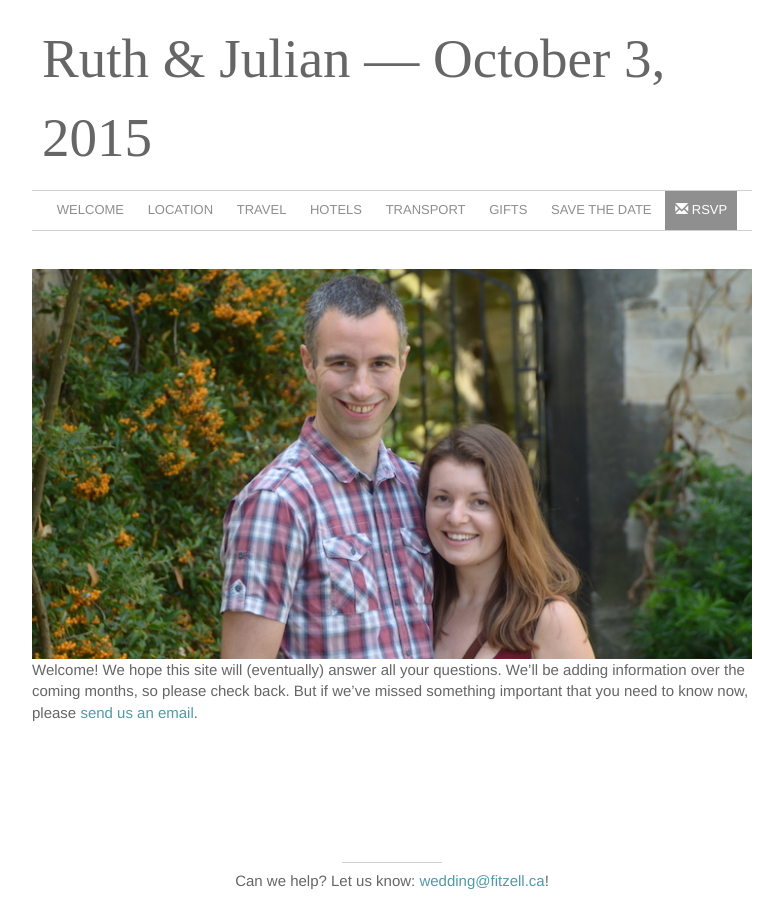
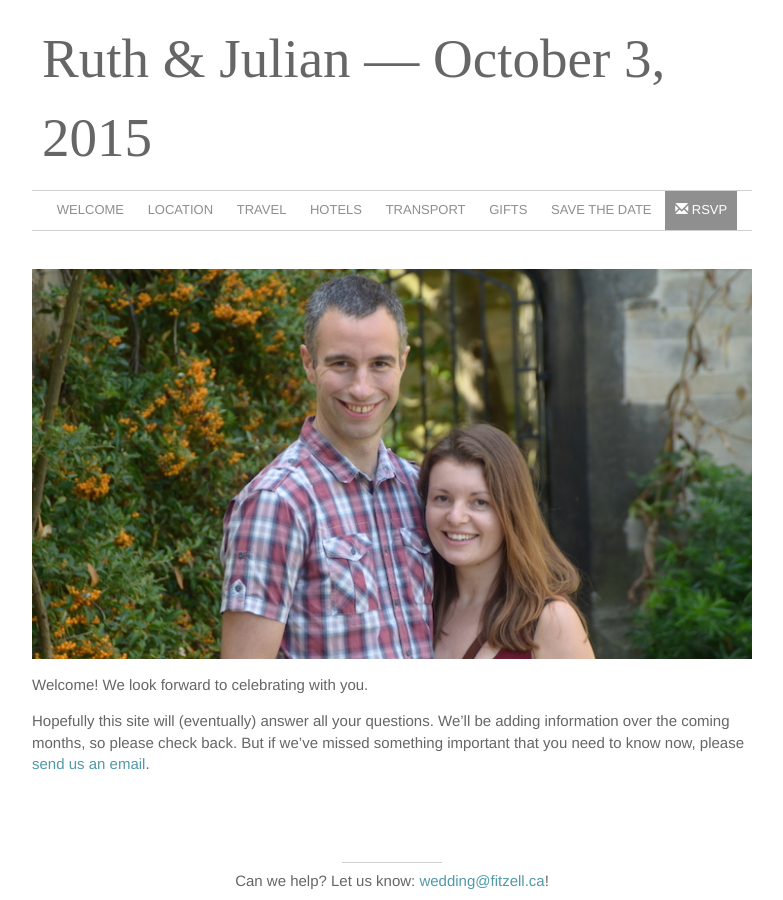
Before and after one commit to jfitzell/weddingsite, a Jekyll site: the page built from index.md, in a window 1280 px wide. Shown: the whole page, without its empty margins (248-1031 px from the left). Built offline with Jekyll 4.4.1, drawn with Linux system fonts in a browser that asks for light colours; some web fonts are replaced.

Commit message:
Minor tweaks before publishing

```diff
--- a/index.md
+++ b/index.md
@@ -3,6 +3,8 @@ layout: default
 title: Welcome
 ---
 
-<div class="welcome-image"><img src="{{ site.baseurl }}/images/welcome.jpg" /></div>
+<p class="welcome-image"><img src="{{ site.baseurl }}/images/welcome.jpg" /></p>
 
-Welcome! We hope this site will (eventually) answer all your questions. We'll be adding information over the coming months, so please check back. But if we've missed something important that you need to know now, please <a href="mailto:wedding@fitzell.ca">send us an email</a>.
+Welcome! We look forward to celebrating with you.
+
+Hopefully this site will (eventually) answer all your questions. We'll be adding information over the coming months, so please check back. But if we've missed something important that you need to know now, please <a href="mailto:wedding@fitzell.ca">send us an email</a>.
--- a/rsvp.html
+++ b/rsvp.html
@@ -37,7 +37,7 @@ fields:
 ---
 <div class="panel panel-info">
 	<div class="panel-body">
-		<p>Please complete the form below by June 15 to let us know whether you will be able to join us.</p>
+		<p>Please complete the form below by June 30 to let us know whether you will be able to join us.</p>
 	</div>
 </div>
 <h2>RSVP Form</h2>
```
Also changed, not shown: gifts.md (+1 -1 lines), hotels.md (+2 -2 lines), location.md (+4 -2 lines), transport.md (+1 -3 lines).
